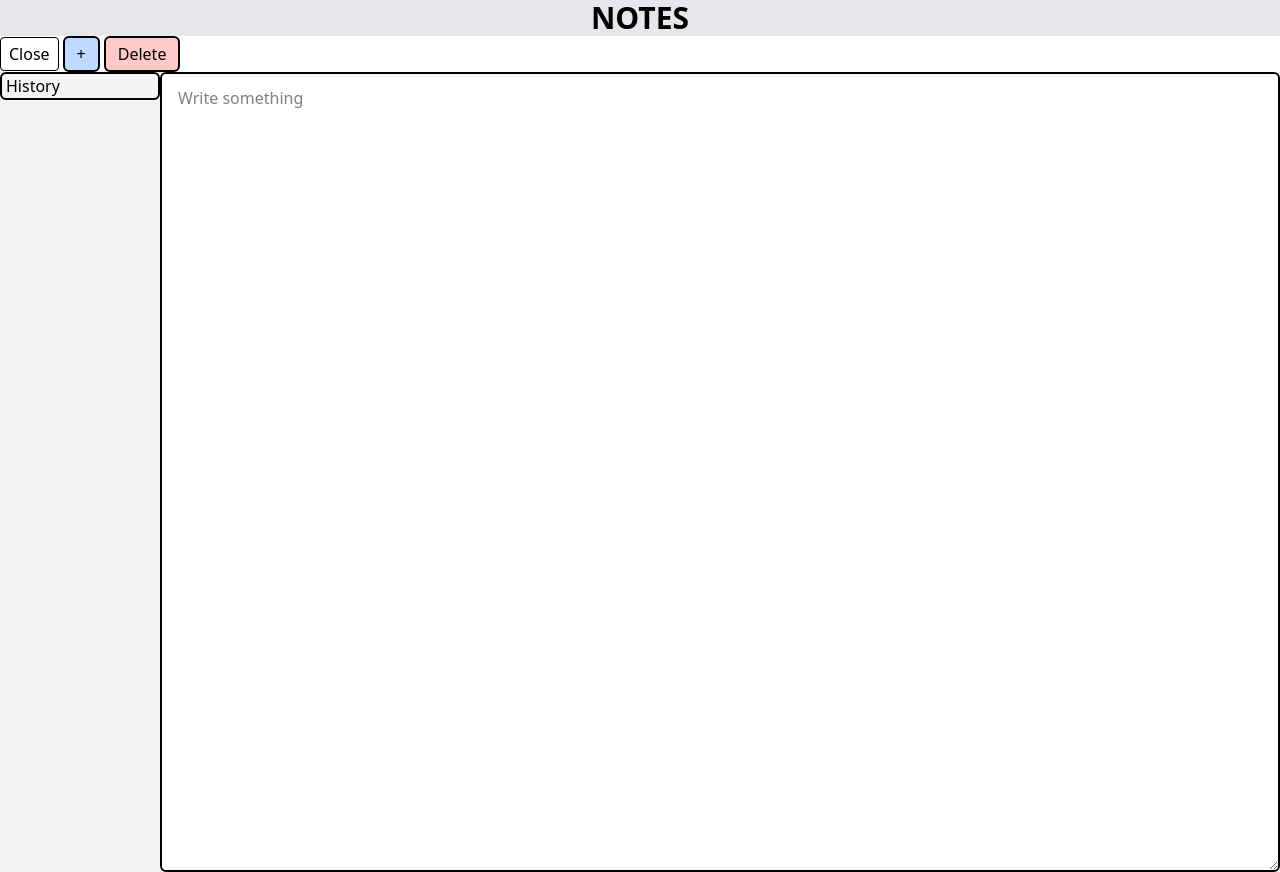
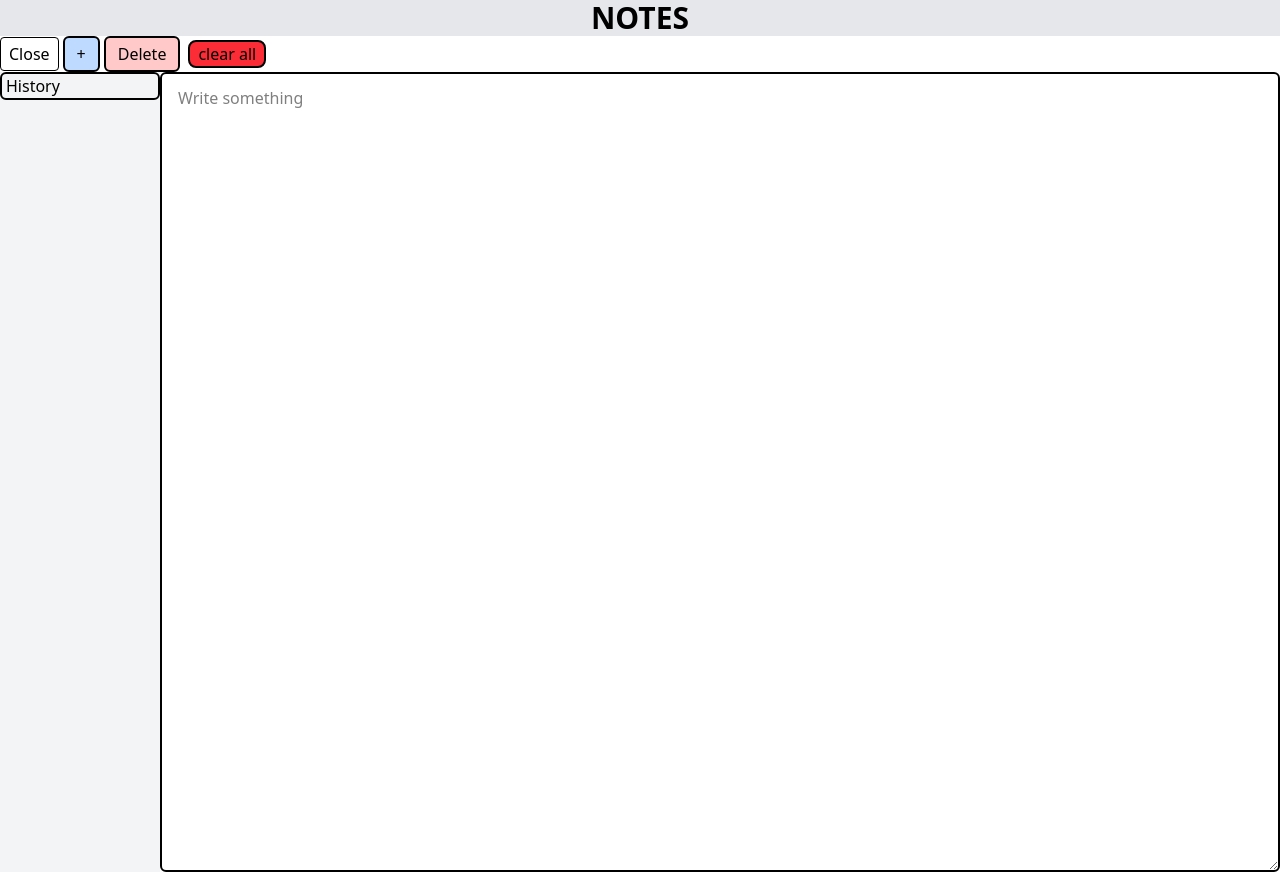
Before and after one commit to priyanshtech/Notes-app, a React (Vite) app: page / in a window 1280 px wide. Built offline with nearby package versions, Linux system fonts and the light colour scheme.

Commit message:
added clear all button

```diff
--- a/src/App.jsx
+++ b/src/App.jsx
@@ -6,7 +6,7 @@ import Panel from "./components/Panel";
 export default function App() {
   const {array,setArray,isPanelOpen,setIsPanelOpen,content,setTitle,title,setContent,activeId,setActiveId}=useContext(propdistributer)
 
-
+  const empty=[]
 
   return (<>
     <div  >
@@ -25,7 +25,7 @@ export default function App() {
                       className="border-2 rounded-md px-3 py-1  bg-blue-200 mx-1 hover:scale-102 hover:bg-blue-300 transition-all duration-200"
                       onClick={() => {
             const trimmed = content.trimStart();
-  const title = trimmed.split("\n")[0];
+            const title = trimmed.split(" ")[0].slice(0,10);
 
             if (!title) {
               alert("Write something to save the note");
@@ -66,7 +66,8 @@ export default function App() {
 
             >
             Delete
-            </button>
+            </button >
+            <button className="border-2 bg-red-500 rounded-lg mx-2 px-2 hover:scale-102 hover:bg-red-700"onClick={()=>{return setArray(empty)}}>clear all </button>
 
       <div className="flex">
 
```
Lines whose indentation alone changed are shown as unchanged.
